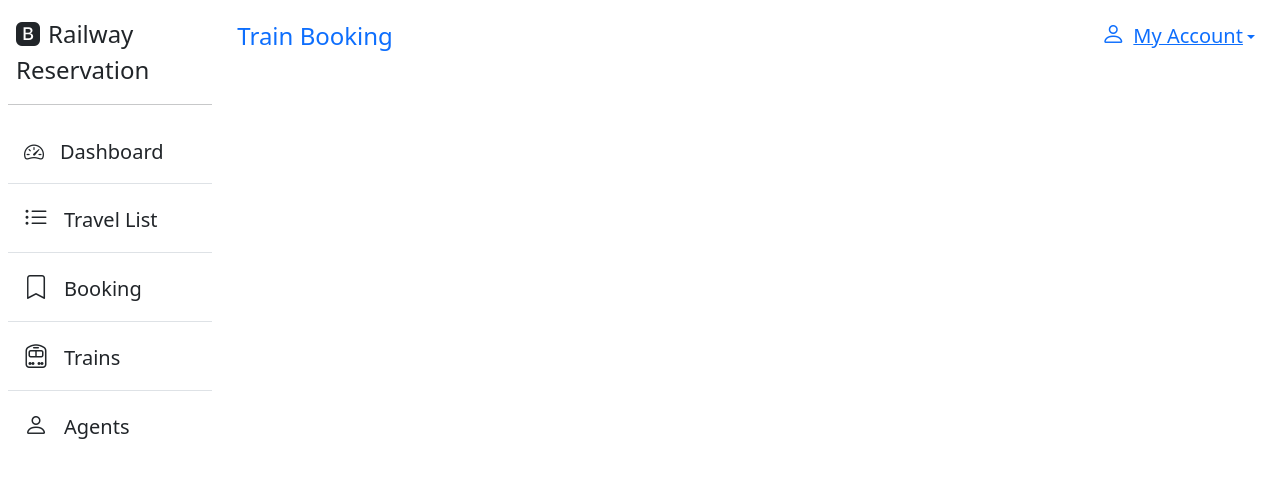
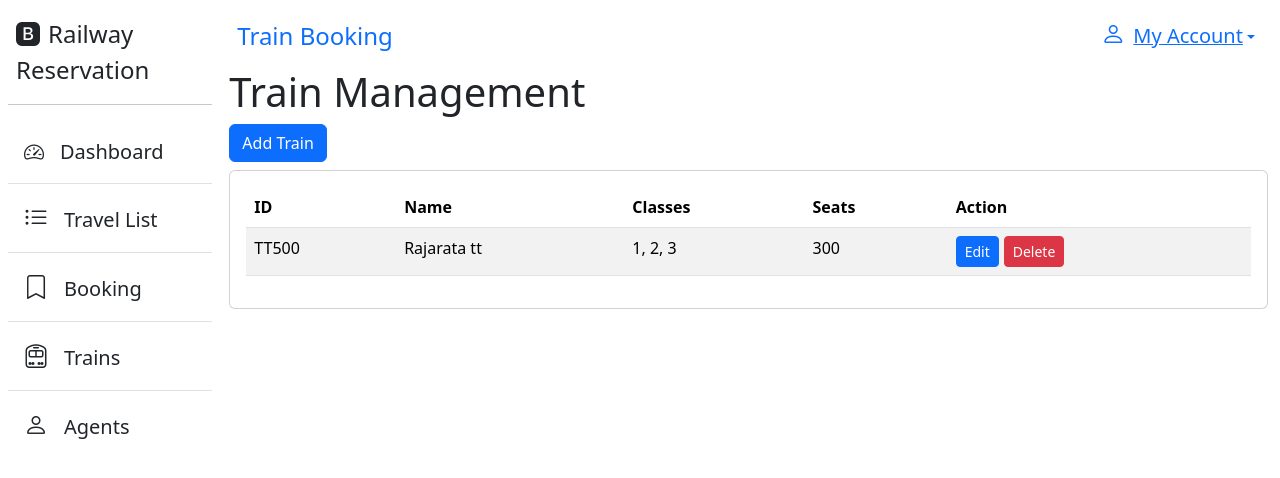
Before and after one commit to ShehanEraliyanage/RailReserve--web, a React (Create React App) app: page /train in a window 1280 px wide. Shown: the top 478 px of the page. Built offline with nearby package versions, Linux system fonts and the light colour scheme.

Commit message:
Complete

```diff
--- a/package.json
+++ b/package.json
@@ -15,8 +15,10 @@
     "react-bootstrap-icons": "^1.10.3",
     "react-dom": "^18.2.0",
     "react-icons": "^4.11.0",
+    "react-multi-select-component": "^4.3.4",
     "react-router-dom": "^6.16.0",
     "react-scripts": "5.0.1",
+    "react-select": "^5.7.7",
     "react-table-editor": "^1.0.16",
     "sweetalert": "^2.1.2",
     "web-vitals": "^2.1.4"
--- a/src/Layout/Layout.jsx
+++ b/src/Layout/Layout.jsx
@@ -1,7 +1,7 @@
 import React from "react";
 
-import SideBar from "../pages/SideBar";
-import TopNav from "../pages/TopNav";
+import SideBar from "../components/SideBar";
+import TopNav from "../components/TopNav";
 import Routers from "../router/Routers";
 
 const Layout = () => {
--- a/src/pages/SideBar.jsx
+++ b/src/components/SideBar.jsx
@@ -1,5 +1,5 @@
 import React from "react";
-import { Link, useLocation } from "react-router-dom";
+import { Link } from "react-router-dom";
 import "../styles/sideBar.css";
 
 function SideBar() {
@@ -23,7 +23,7 @@ function SideBar() {
           <i className="bi bi-bookmark fs-4 me-3"></i>
           <span className="fs-5">Booking</span>
         </Link>
-        <Link to={"/"} className="list-group-item py-3 no-underline">
+        <Link to={"/train"} className="list-group-item py-3 no-underline">
           <i className="bi bi-train-front fs-4 me-3"></i>
           <span className="fs-5">Trains</span>
         </Link>
--- a/src/pages/AgentManagement.jsx
+++ b/src/pages/AgentManagement.jsx
@@ -68,7 +68,7 @@ export default function AgentManagement() {
                             >
                               Delete
                             </button>
-                            {/* Add an edit link if needed */}
+
                           </td>
                         </tr>
                       ))}
@@ -81,7 +81,6 @@ export default function AgentManagement() {
         </main>
       </div>
 
-      {/* Add the AgentRegistrationModal component */}
       <AgentRegistrationModal show={showModal} handleClose={handleCloseModal} />
     </div>
   );
--- /dev/null
+++ b/src/pages/TrainEdit.jsx
@@ -0,0 +1,84 @@
+import React, { useState, useEffect } from "react";
+import { useParams } from "react-router-dom";
+import Form from "react-bootstrap/Form";
+import Button from "react-bootstrap/Button";
+import { MultiSelect } from "react-multi-select-component"; // Import the MultiSelect component
+
+const TrainEdit = () => {
+  const { id } = useParams(); // Get the train ID from the URL
+
+  // Simulated train data (replace with actual API calls)
+  const simulatedTrainData = {
+    id: "TT500",
+    name: "Rajarata tt",
+    classes: ["1", "2"],
+    seats: "300",
+  };
+
+  const [editedTrain, setEditedTrain] = useState({ ...simulatedTrainData });
+  const [selectedClasses, setSelectedClasses] = useState(
+    simulatedTrainData.classes.map((classId) => ({
+      label: `Class ${classId}`,
+      value: classId,
+    }))
+  );
+
+  useEffect(() => {
+    // Fetch train data based on the ID from your backend here (replace simulatedTrainData)
+  }, [id]);
+
+  const handleEditTrain = () => {
+    // Handle editing the train details (you can make an API call here)
+  };
+
+  const classOptions = ["1", "2", "3"].map((classId) => ({
+    label: `Class ${classId}`,
+    value: classId,
+  }));
+
+  return (
+    <div className="train-edit">
+      <h2>Edit Train</h2>
+      <Form>
+        <Form.Group className="mb-3">
+          <Form.Label>Train ID</Form.Label>
+          <Form.Control type="text" value={editedTrain.id} readOnly />
+        </Form.Group>
+        <Form.Group className="mb-3">
+          <Form.Label>Train Name</Form.Label>
+          <Form.Control
+            type="text"
+            value={editedTrain.name}
+            onChange={(e) =>
+              setEditedTrain({ ...editedTrain, name: e.target.value })
+            }
+          />
+        </Form.Group>
+        <Form.Group className="mb-3">
+          <Form.Label>Classes</Form.Label>
+          <MultiSelect
+            options={classOptions}
+            value={selectedClasses}
+            onChange={setSelectedClasses}
+            labelledBy="Select"
+          />
+        </Form.Group>
+        <Form.Group className="mb-3">
+          <Form.Label>Seats</Form.Label>
+          <Form.Control
+            type="text"
+            value={editedTrain.seats}
+            onChange={(e) =>
+              setEditedTrain({ ...editedTrain, seats: e.target.value })
+            }
+          />
+        </Form.Group>
+        <Button variant="primary" onClick={handleEditTrain}>
+          Save Changes
+        </Button>
+      </Form>
+    </div>
+  );
+};
+
+export default TrainEdit;
--- /dev/null
+++ b/src/pages/TrainManagement.jsx
@@ -0,0 +1,95 @@
+import React, { useState, useEffect } from "react";
+import { Link } from "react-router-dom";
+import "bootstrap/dist/css/bootstrap.min.css";
+import TrainRegistrationModal from "./TrainRegistrationModal";
+
+const TrainManagement = () => {
+  const [trainList, setTrainList] = useState([]);
+  const [showModal, setShowModal] = useState(false);
+
+  const handleShowModal = () => setShowModal(true);
+  const handleCloseModal = () => setShowModal(false);
+
+  // Simulated train data (replace with actual API calls)
+  const simulatedTrainData = [
+    {
+      id: "TT500",
+      name: "Rajarata tt",
+      classes: ["1", "2", "3"],
+      seats: "300",
+    },
+  ];
+
+  useEffect(() => {
+    // Fetch train data from your backend here (replace simulatedTrainData)
+    setTrainList(simulatedTrainData);
+  }, []);
+
+  return (
+    <div className="wrapper">
+      <div className="main">
+        <main className="content">
+          <div className="container-fluid">
+            <div className="header">
+              <h1 className="header-title">Train Management</h1>
+              <Link
+                className="btn btn-primary ml-auto mb-2"
+                onClick={handleShowModal}
+              >
+                Add Train
+              </Link>
+            </div>
+
+            <div className="col-12">
+              <div className="card">
+                <div className="card-body">
+                  <table id="example" className="table table-striped my">
+                    <thead>
+                      <tr>
+                        <th>ID</th>
+                        <th>Name</th>
+                        <th>Classes</th>
+                        <th>Seats</th>
+                        <th>Action</th>
+                      </tr>
+                    </thead>
+                    <tbody>
+                      {trainList.map((train, index) => (
+                        <tr key={index}>
+                          <td>{train.id}</td>
+                          <td>{train.name}</td>
+                          <td>{train.classes.join(", ")}</td>
+                          <td>{train.seats}</td>
+                          <td className="table-action">
+                            <div style={{ display: "flex", gap: "5px" }}>
+                              <Link to={`/train/edit/${train.id}`}>
+                                <button className="btn btn-pill btn-primary btn-sm">
+                                  Edit
+                                </button>
+                              </Link>
+                              <button
+                                className="btn btn-pill btn-danger btn-sm"
+                                // Implement train deletion logic here
+                                // onClick={() => deleteTrain(train.id)}
+                              >
+                                Delete
+                              </button>
+                            </div>
+                          </td>
+                        </tr>
+                      ))}
+                    </tbody>
+                  </table>
+                </div>
+              </div>
+            </div>
+          </div>
+        </main>
+      </div>
+
+      <TrainRegistrationModal show={showModal} handleClose={handleCloseModal} />
+    </div>
+  );
+};
+
+export default TrainManagement;
--- /dev/null
+++ b/src/pages/TrainRegistrationModal.jsx
@@ -0,0 +1,100 @@
+import React, { useState } from "react";
+import Modal from "react-bootstrap/Modal";
+import Button from "react-bootstrap/Button";
+import { MultiSelect } from "react-multi-select-component";
+
+const TrainRegistrationModal = ({ show, handleClose }) => {
+  const [trainID, setTrainID] = useState("");
+  const [trainName, setTrainName] = useState("");
+  const [selectedClasses, setSelectedClasses] = useState([]);
+  const [trainSeats, setTrainSeats] = useState("");
+
+  const classOptions = [
+    { label: "Class 1", value: "1" },
+    { label: "Class 2", value: "2" },
+    { label: "Class 3", value: "3" },
+  ];
+
+  const handleAddTrain = () => {
+    // Handle adding the new train with the form data
+    // You can make an API call here to send the data to the backend
+    // Don't forget to handle validation and other necessary logic
+    console.log("Train ID:", trainID);
+    console.log("Train Name:", trainName);
+    console.log(
+      "Classes:",
+      selectedClasses.map((selectedClass) => selectedClass.value)
+    );
+    console.log("Seats:", trainSeats);
+    handleClose();
+  };
+
+  return (
+    <Modal show={show} onHide={handleClose}>
+      <Modal.Header closeButton>
+        <Modal.Title>Register a New Train</Modal.Title>
+      </Modal.Header>
+      <Modal.Body>
+        <form>
+          <div className="mb-3">
+            <label htmlFor="trainID" className="form-label">
+              Train ID
+            </label>
+            <input
+              type="text"
+              className="form-control"
+              id="trainID"
+              value={trainID}
+              onChange={(e) => setTrainID(e.target.value)}
+            />
+          </div>
+          <div className="mb-3">
+            <label htmlFor="trainName" className="form-label">
+              Train Name
+            </label>
+            <input
+              type="text"
+              className="form-control"
+              id="trainName"
+              value={trainName}
+              onChange={(e) => setTrainName(e.target.value)}
+            />
+          </div>
+          <div className="mb-3">
+            <label htmlFor="trainClasses" className="form-label">
+              Classes
+            </label>
+            <MultiSelect
+              options={classOptions}
+              value={selectedClasses}
+              onChange={setSelectedClasses}
+              labelledBy="Select"
+            />
+          </div>
+          <div className="mb-3">
+            <label htmlFor="trainSeats" className="form-label">
+              Seats
+            </label>
+            <input
+              type="text"
+              className="form-control"
+              id="trainSeats"
+              value={trainSeats}
+              onChange={(e) => setTrainSeats(e.target.value)}
+            />
+          </div>
+        </form>
+      </Modal.Body>
+      <Modal.Footer>
+        <Button variant="secondary" onClick={handleClose}>
+          Close
+        </Button>
+        <Button variant="primary" onClick={handleAddTrain}>
+          Save Train
+        </Button>
+      </Modal.Footer>
+    </Modal>
+  );
+};
+
+export default TrainRegistrationModal;
--- a/src/router/Routers.js
+++ b/src/router/Routers.js
@@ -3,12 +3,16 @@ import { Routes, Route, Navigate } from "react-router-dom";
 
 import Dashboard from "../pages/Dasboard";
 import AgentManagement from "../pages/AgentManagement";
+import TrainManagement from "../pages/TrainManagement";
+import TrainEdit from "../pages/TrainEdit";
 
 const Routers = () => {
   return (
     <Routes>
       <Route path="/" element={<Dashboard />} />
       <Route path="/agent" element={<AgentManagement />} />
+      <Route path="/train" element={<TrainManagement />} />
+      <Route path="/train/edit/:id" element={<TrainEdit />} />
     </Routes>
   );
 };
```
Also changed, not shown: src/components/TopNav.jsx (renamed from src/pages/TopNav.jsx), 1 other file (tests, documents, lock files or other folders).
